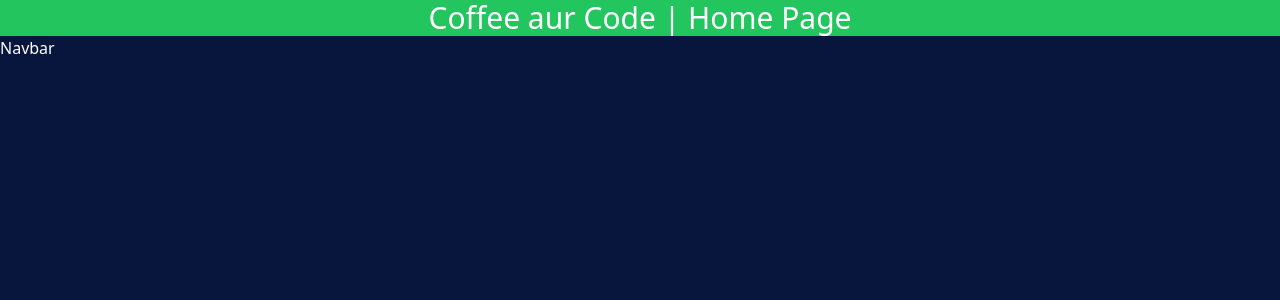
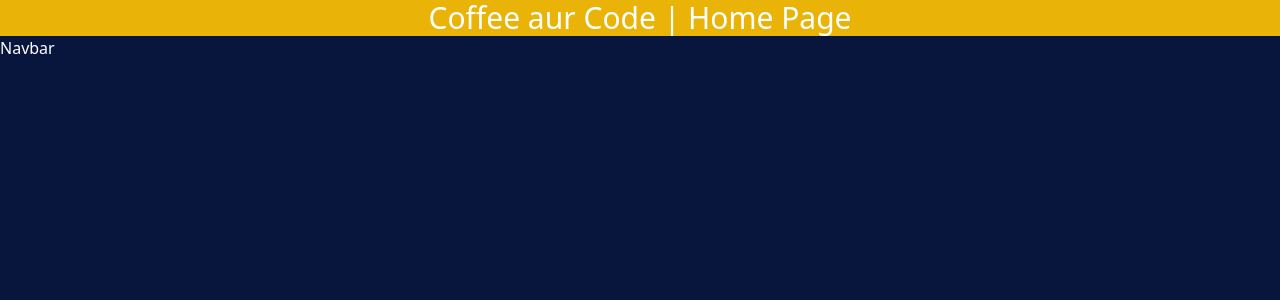
Before and after one commit to Karush2807/DjangoProjects, a Django app: page / in a window 1280 px wide. Shown: the top 300 px of the page. Run offline with Django 5.2, Linux system fonts and the light colour scheme; some libraries are stand-ins or nearby versions.

Commit message:
did some changes

```diff
--- a/chai and DJango/coffeeaurDjango/coffeeaurDjango/urls.py
+++ b/chai and DJango/coffeeaurDjango/coffeeaurDjango/urls.py
@@ -14,13 +14,18 @@ Including another URLconf
     1. Import the include() function: from django.urls import include, path
     2. Add a URL to urlpatterns:  path('blog/', include('blog.urls'))
 """
+ROOT_URLCONF = "coffeeaurDjango.urls"
 from django.contrib import admin
-from django.urls import path
+from django.urls import path, include
 from . import views
 
 urlpatterns = [
     path("admin/", admin.site.urls),
     path('', views.home, name='home'),
     path('about/', views.about, name='about'),
-    path('contact/', views.contact, name='contact')
+    path('contact/', views.contact, name='contact'),
+    path('coffee/', include('coffee.urls')),
+
+
+    path("__reload__/", include("django_browser_reload.urls"))
 ]
--- a/chai and DJango/coffeeaurDjango/templates/layout.html
+++ b/chai and DJango/coffeeaurDjango/templates/layout.html
@@ -8,6 +8,7 @@
     <meta name="viewport" content="width=device-width, initial-scale=1.0">
     <title>This is our navbar!!</title>
     {% block title %}
+
     {% endblock %}
     <link rel="stylesheet" href="{% static 'style.css' %}">
 
--- a/chai and DJango/coffeeaurDjango/templates/website/index.html
+++ b/chai and DJango/coffeeaurDjango/templates/website/index.html
@@ -2,6 +2,6 @@
 
 {% block title %}
 
-<h1 class="bg-green-500 text-3xl">Coffee aur Code | Home Page</h1>
+<h1 class="bg-yellow-500 text-3xl">Coffee aur Code | Home Page</h1>
 
 {% endblock %}
--- a/chai and DJango/coffeeaurDjango/theme/static/css/dist/styles.css
+++ b/chai and DJango/coffeeaurDjango/theme/static/css/dist/styles.css
@@ -822,6 +822,11 @@ select {
   background-color: rgb(34 197 94 / var(--tw-bg-opacity));
 }
 
+.bg-yellow-500 {
+  --tw-bg-opacity: 1;
+  background-color: rgb(234 179 8 / var(--tw-bg-opacity));
+}
+
 .font-serif {
   font-family: ui-serif, Georgia, Cambria, "Times New Roman", Times, serif;
 }
```
Also changed, not shown: chai and DJango/coffeeaurDjango/coffeeaurDjango/settings.py (+6 -1 lines).
